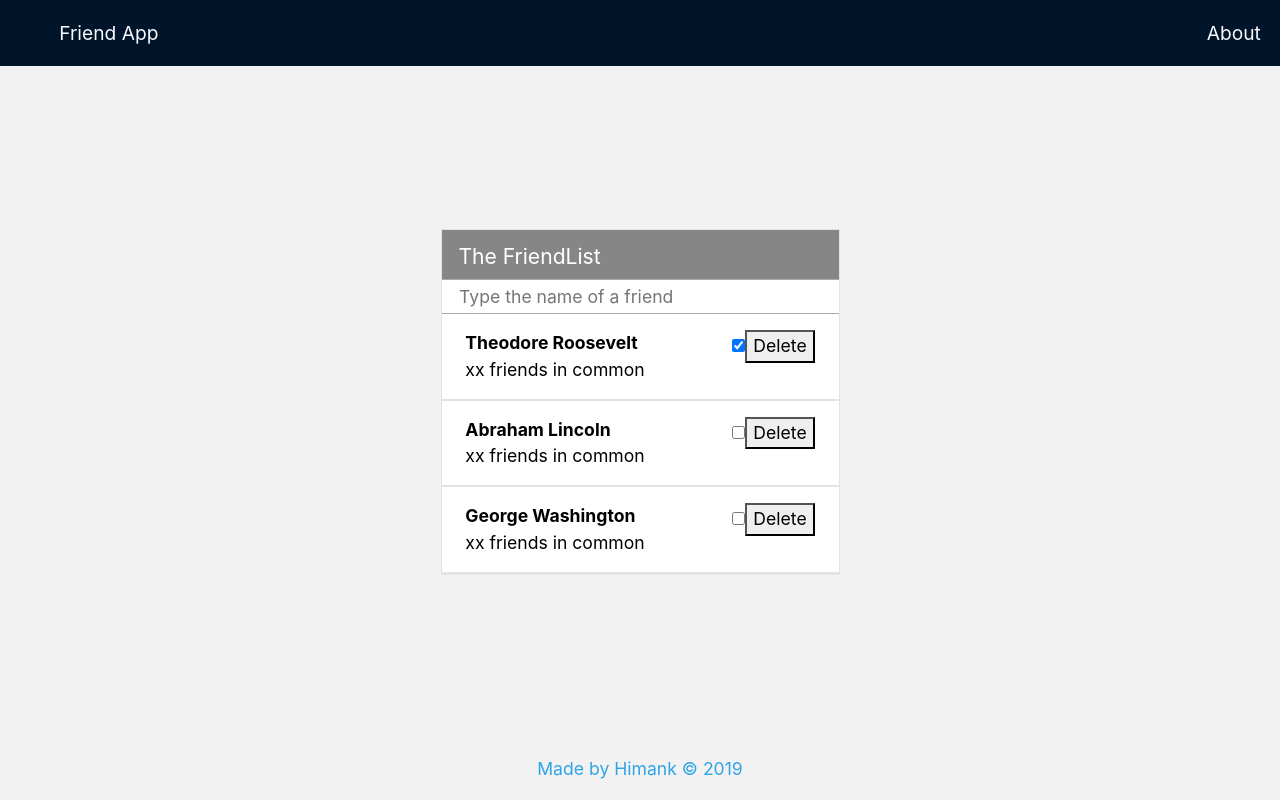
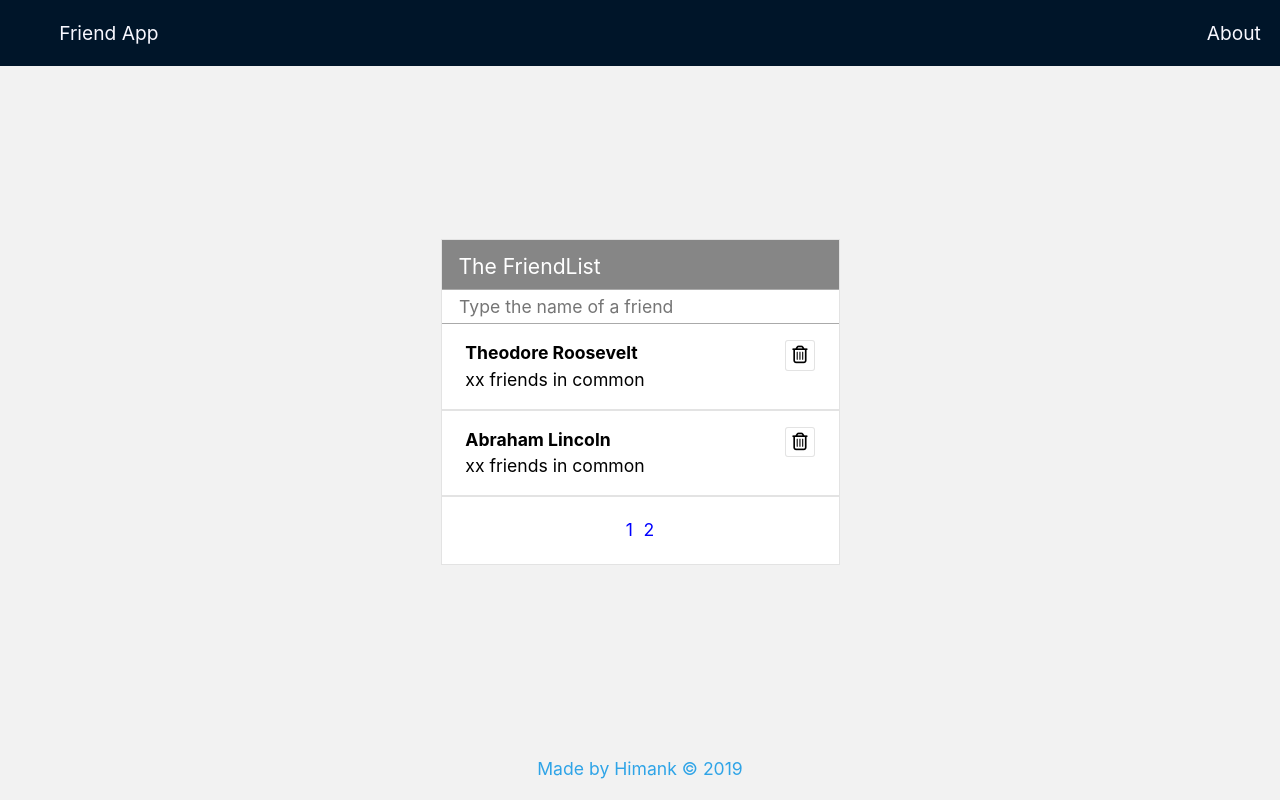
Before and after one commit to hi-manshu-kumar/FriendList-React-App, a Next.js app: page / in a window 1280 px wide. Built offline with nearby package versions, Linux system fonts and the light colour scheme; a small style sheet from the web is missing; a web font is replaced by a local one.

Commit message:
--update: added pagination and imporved ui

```diff
--- a/components/friend.js
+++ b/components/friend.js
@@ -10,11 +10,14 @@ const Friend = ({friends, deleteFriend, toggleFavourite}) => {
                     </span>
                     <span>
                         <input
+                            class="star"
+                            id={`box${friend.id}`}
                             type="checkbox"
                             checked={friend.favourite}
                             onChange={() => toggleFavourite(friend.id-1)}
                         />
-                        <button onClick={() => deleteFriend(friend.id)}>Delete</button>
+                          <label for={`box${friend.id}`}></label>
+                        <button onClick={() => deleteFriend(friend.id)}><i class="far fa-trash-alt"></i></button>
                     </span>
                 </div>
             )
@@ -27,6 +30,28 @@ const Friend = ({friends, deleteFriend, toggleFavourite}) => {
     return (
         <>
         {friendList}
+
+        <style global jsx>{`
+        @import url(//netdna.bootstrapcdn.com/font-awesome/3.2.1/css/font-awesome.css);
+
+            .star{
+                display: none;
+            }
+            input[type=checkbox] + label:before {
+                font-family: FontAwesome;
+                content: '\f006';
+            }
+            input[type=checkbox]:checked + label:before {
+                content: "\f005"
+            }
+
+            button{
+                background: none;
+                padding: 0.5em 0.;
+                border: 1px solid #e3e3e3;
+                border-radius: 10%;
+            }
+        `}</style>
         </>
     )
 }
--- a/pages/_document.js
+++ b/pages/_document.js
@@ -12,6 +12,7 @@ export default class MyDocument extends Document {
                     <link rel="stylesheet" href="https://cdnjs.cloudflare.com/ajax/libs/nprogress/0.2.0/nprogress.min.css"></link>
                     <link rel="stylesheet" href="https://bootswatch.com/4/cerulean/bootstrap.min.css"/>
                     <link href="https://fonts.googleapis.com/css?family=Gentium+Basic|Open+Sans" rel="stylesheet"></link>
+                    <link rel="stylesheet" href="https://use.fontawesome.com/releases/v5.8.2/css/all.css" integrity="sha384-oS3vJWv+0UjzBfQzYUhtDYW+Pj2yciDJxpsK1OYPAYjqT085Qq/1cq5FLXAZQ7Ay" crossorigin="anonymous"></link>
                 </Head>
                 <body>
                     <Main></Main>
--- a/pages/index.js
+++ b/pages/index.js
@@ -11,8 +11,17 @@ class index extends Component{
                 { id:1, name: "Theodore Roosevelt", sex: "M", favourite: true },
                 { id:2, name: "Abraham Lincoln", sex: "F", favourite: false },
                 { id:3, name: "George Washington", sex: "F", favourite: false }
-            ]
-        }
+            ],
+            currentPage: 1,
+            friendsPerPage: 2
+        };
+        this.handlePagination = this .handlePagination.bind(this);
+    }
+
+    handlePagination(event) {
+        this.setState({
+          currentPage: Number(event.target.id)
+        });
     }
 
     toggleFavourite = (id) => {                 //id is for searching the index of array element that is getting changed
@@ -36,7 +45,7 @@ class index extends Component{
         friend.id = friends.length+1;    //calculate the id
         friend.name = friendData.friendName;    //add the friendname from arguments
         friend.sex="M";
-        friend.favourite=true;
+        friend.favourite=false;
         friends.push(friend);             //push the new friend to the immutable friendlist
 
         this.setState({friends});           //update the state to rerender the list
@@ -44,6 +53,30 @@ class index extends Component{
 
 
     render(){
+        const { friends,currentPage, friendsPerPage } = this.state;
+
+        const indexOfLastFriend = currentPage * friendsPerPage;
+        const indexOfFirstFriend = indexOfLastFriend - friendsPerPage;
+        const currentList = friends.slice(indexOfFirstFriend, indexOfLastFriend);
+
+        const pageNumbers = [];
+        for (let i =1; i<=Math.ceil(friends.length / friendsPerPage); i++){
+            pageNumbers.push(i);
+        }
+
+        const renderPageNumbers = pageNumbers.map(number => {
+            return (
+              <li
+                key={number}
+                id={number}
+                onClick={this.handlePagination}
+                className="pageNo"
+              >
+                {number}
+              </li>
+            );
+          });
+
         return (
             <Layout title="Home">
                 <div className="heading">
@@ -51,8 +84,10 @@ class index extends Component{
                 </div>
 
                 <AddFriend addPropFriend={this.addFriend}/>
-                <Friend friends={this.state.friends} toggleFavourite={this.toggleFavourite} deleteFriend={this.deleteFriend}></Friend>
-
+                <Friend friends={currentList} toggleFavourite={this.toggleFavourite} deleteFriend={this.deleteFriend}></Friend>
+                <span className="pagination">
+                {renderPageNumbers}
+                </span>
                 <style global jsx>{`
                     Friend{
                         width:100%;
@@ -69,7 +104,14 @@ class index extends Component{
                         padding-top : 0.5em;
                         border-bottom:1px solid #aaaaaa;
                     }
-
+                    .pagination{
+                        list-style: none;
+                        color: blue;
+                        display: flex;
+                    }
+                    .pageNo{
+                        margin: 50% 0.3em;
+                    }
                     input[type=text]{
                         width: 100%;
                         border:0px;
```
